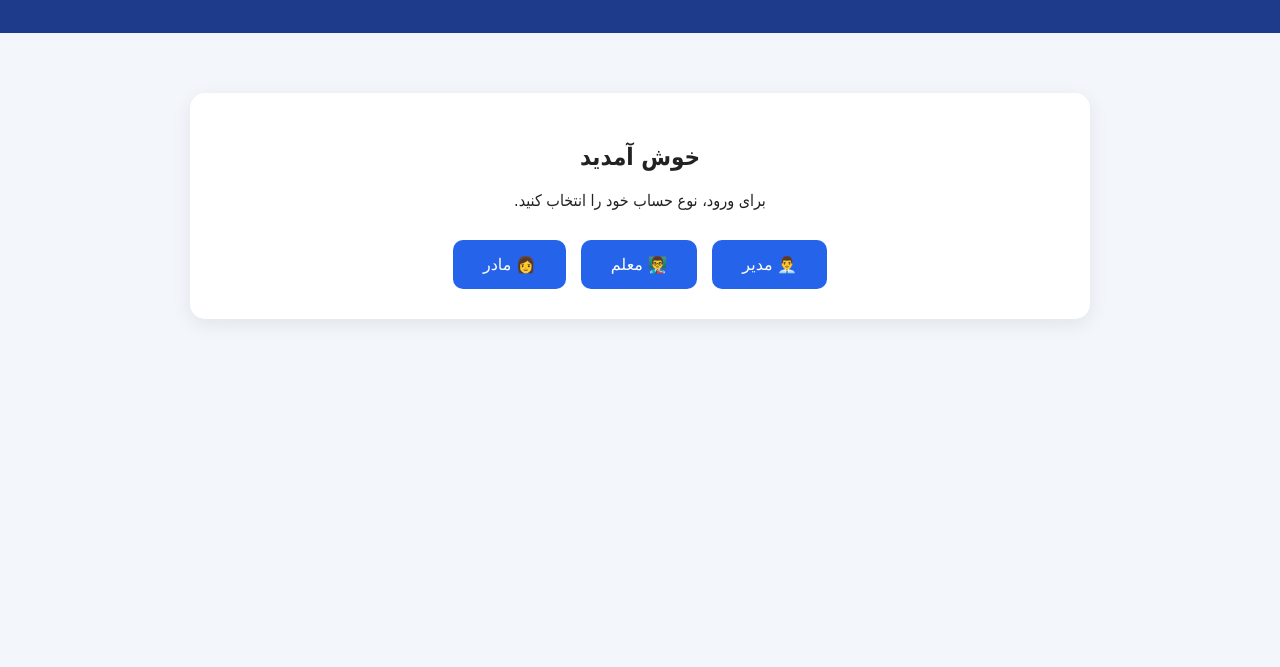
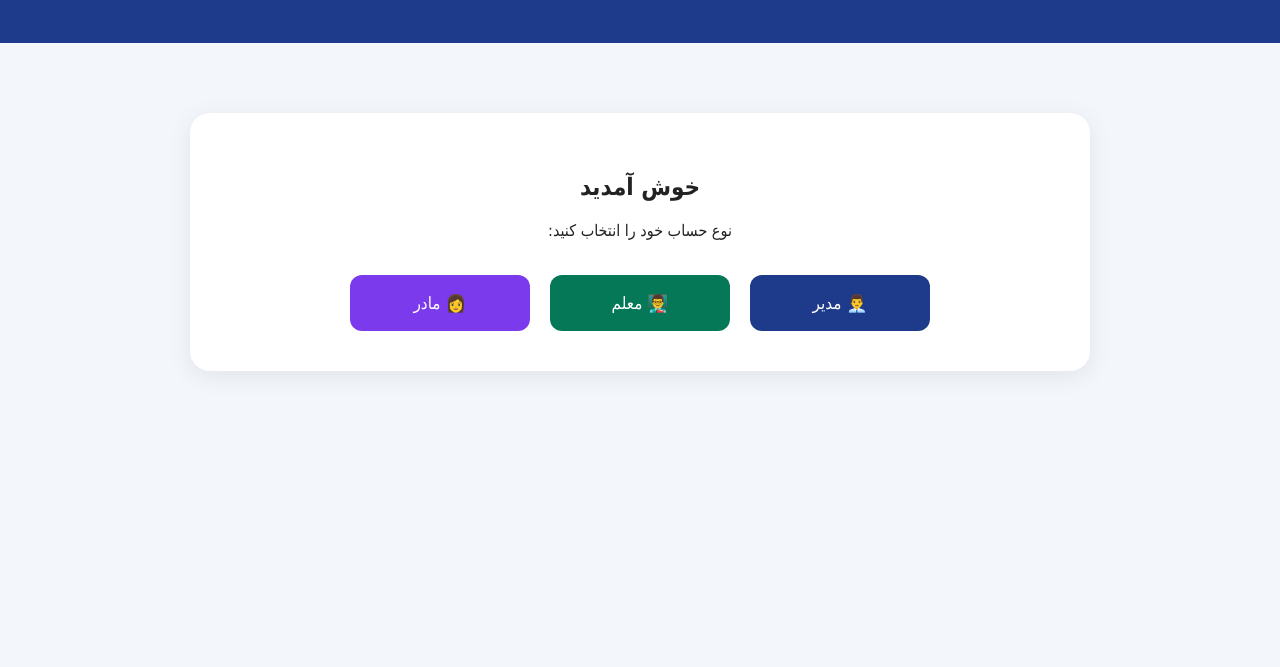
Before and after one commit to masterv1945-ops/school-demo, a plain HTML site: page index.html in a window 1280 px wide. Shown: the part 133-800 px from the top of the page. Drawn offline with Linux system fonts and the light colour scheme.

Commit message:
index.html

```diff
--- a/index.html
+++ b/index.html
@@ -1,8 +1,10 @@
 <!DOCTYPE html>
 <html lang="fa" dir="rtl">
+
 <head>
     <meta charset="UTF-8">
     <meta name="viewport" content="width=device-width, initial-scale=1.0">
+
     <title>سامانه مدرسه</title>
 
     <style>
@@ -16,44 +18,59 @@
         header {
             background: #1e3a8a;
             color: white;
-            padding: 25px;
+            padding: 30px 20px;
             text-align: center;
         }
 
         .container {
             max-width: 900px;
-            margin: 40px auto;
+            margin: 50px auto;
             padding: 20px;
         }
 
         .welcome {
             background: white;
-            padding: 30px;
-            border-radius: 15px;
+            padding: 40px 25px;
+            border-radius: 20px;
             text-align: center;
-            box-shadow: 0 5px 20px rgba(0,0,0,0.08);
+            box-shadow: 0 5px 25px rgba(0,0,0,0.08);
         }
 
         .buttons {
             display: flex;
-            gap: 15px;
+            gap: 20px;
             justify-content: center;
             flex-wrap: wrap;
-            margin-top: 30px;
+            margin-top: 35px;
         }
 
         button {
+            width: 180px;
+            padding: 18px;
             border: none;
-            padding: 15px 30px;
-            border-radius: 10px;
-            background: #2563eb;
+            border-radius: 12px;
             color: white;
-            font-size: 16px;
+            font-size: 17px;
+            font-family: inherit;
             cursor: pointer;
+            transition: 0.2s;
+        }
+
+        .manager {
+            background: #1e3a8a;
+        }
+
+        .teacher {
+            background: #047857;
+        }
+
+        .mother {
+            background: #7c3aed;
         }
 
         button:hover {
-            background: #1d4ed8;
+            transform: translateY(-3px);
+            opacity: 0.9;
         }
     </style>
 </head>
@@ -68,17 +85,35 @@
 <div class="container">
 
     <div class="welcome">
+
         <h2>خوش آمدید</h2>
 
         <p>
-            برای ورود، نوع حساب خود را انتخاب کنید.
+            نوع حساب خود را انتخاب کنید:
         </p>
 
         <div class="buttons">
-            <button>👨‍💼 مدیر</button>
-            <button>👨‍🏫 معلم</button>
-            <button>👩 مادر</button>
+
+            <button
+                class="manager"
+                onclick="location.href='manager.html'">
+                👨‍💼 مدیر
+            </button>
+
+            <button
+                class="teacher"
+                onclick="location.href='teacher.html'">
+                👨‍🏫 معلم
+            </button>
+
+            <button
+                class="mother"
+                onclick="location.href='mother.html'">
+                👩 مادر
+            </button>
+
         </div>
+
     </div>
 
 </div>
```
